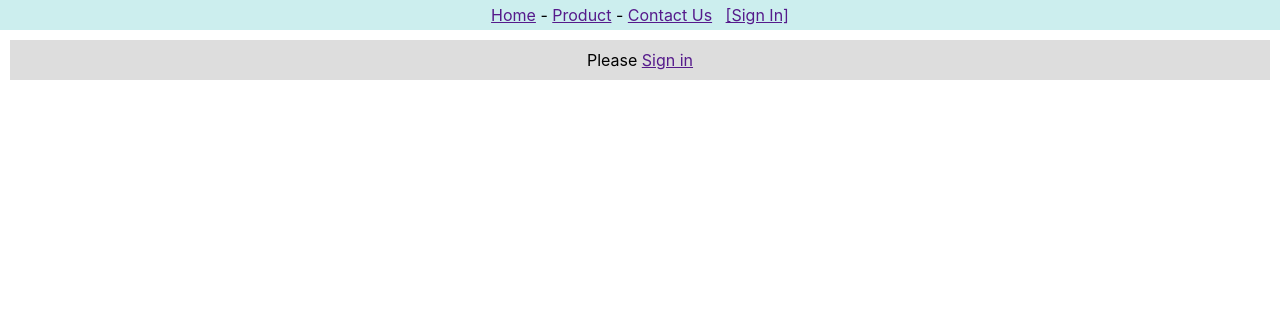
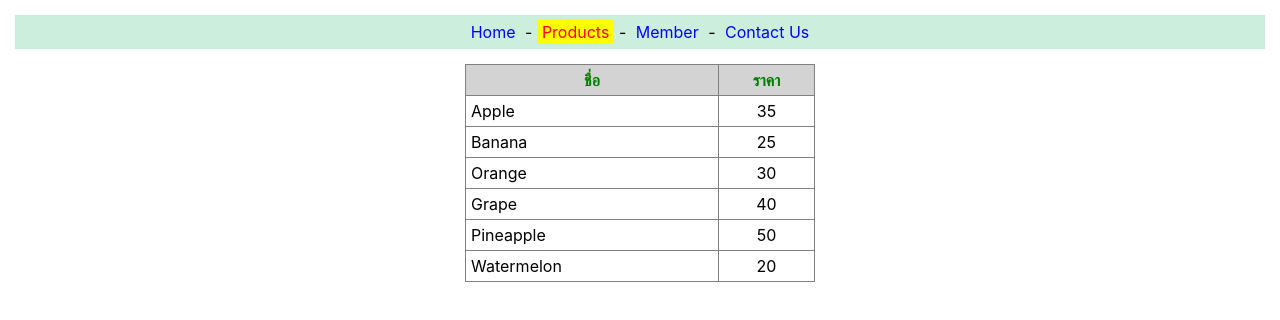
Before and after one commit to Millenniumzz/app, a React (Create React App) app: page /products in a window 1280 px wide. Shown: the top 320 px of the page. Built offline with nearby package versions, Linux system fonts and the light colour scheme.

Commit message:
Link & Routes

```diff
--- a/package.json
+++ b/package.json
@@ -9,6 +9,7 @@
     "@testing-library/user-event": "^13.5.0",
     "react": "^19.1.0",
     "react-dom": "^19.1.0",
+    "react-router-dom": "^7.8.2",
     "react-scripts": "5.0.1",
     "web-vitals": "^2.1.4"
   },
--- a/src/App.js
+++ b/src/App.js
@@ -1,17 +1,8 @@
 import React from 'react';
-import {userContext} from './context'
-import Header2 from './context-header2'
-import Content2 from './context-content2'
+import Router1 from './router1';
 
 
 
 export default function App(){
-  let [user,setUser] = React.useState('');
-  return (
-    <userContext.Provider value={[user,setUser]}>
-      <Header2/>
-      <Content2/>
-    </userContext.Provider>
-  )
-
+  return <Router1/>
 }
--- /dev/null
+++ b/src/home.js
@@ -0,0 +1,12 @@
+import React from "react";
+
+export default function Home(){
+    return(
+        <p style={{textAlign:"center"}}>
+            <h3>ยินดีต้อนรับสู่ React Store</h3>
+            รายชื่อ<a href="/products">สินค้า</a>ที่เรามีจำหน่าย <br/>
+            แต่ท่านต้องเป็น<a href="/member">สมาชิก</a>ก่อนจึงจะสามารถดูรายละเอียดสินค้าได้<br/>
+            หากมีข้อสงสัยกรุณาติดต่อเราได้ที่<a href="/contact">Contact Us</a>
+        </p>
+    )
+}
--- /dev/null
+++ b/src/member.js
@@ -0,0 +1,9 @@
+import React from "react";
+
+export default function Member(){
+    return(
+        <div style={{textAlign:"center"}}>
+            <h1>Member Page</h1>
+        </div>
+    )
+}
--- /dev/null
+++ b/src/navlink.css
@@ -0,0 +1,17 @@
+.nav{
+    background-color: #ced;
+    padding: 7px;
+    text-align: center;
+    margin: 15px;
+}
+.menu{
+    color: blue;
+    text-decoration: none;
+    padding: 2px 5px;
+}
+.active_menu{
+    background-color: yellow;
+    color: red;
+    text-decoration: none;
+    padding: 2px 5px;
+}
--- /dev/null
+++ b/src/product.js
@@ -0,0 +1,26 @@
+import React from "react";
+import './products.css';
+import { Component } from "react";
+
+
+export default class Product extends Component{
+    data = [
+        ['Apple',35],['Banana',25],[ 'Orange',30],['Grape',40],['Pineapple',50],['Watermelon',20]
+    ]
+    render(){
+        return(
+            <table border="1">
+            <tr><th>ชื่อ</th><th>ราคา</th></tr>
+            {this.data.map(d=>{
+                return(
+                    <tr>
+                        <td>{d[0]}</td>
+                        <td>{d[1]}</td>
+                    </tr>
+                )
+            })
+            }
+            </table>
+        )
+    }
+}
--- /dev/null
+++ b/src/products.css
@@ -0,0 +1,15 @@
+table{
+    width: 350px;
+    border-collapse: collapse;
+    margin: auto;
+}
+th{
+    background-color: lightgray;
+    color:green;
+}
+th,td{
+    padding: 5px;
+}
+td:nth-child(2){
+    text-align: center;
+}
--- /dev/null
+++ b/src/router1.js
@@ -0,0 +1,34 @@
+import React from "react";
+import { BrowserRouter as Router,NavLink,Routes,Route } from "react-router-dom";
+import './navlink.css'
+import './products.css';
+import Product from "./product";
+import Home from "./home";
+import Member from "./member";
+
+export default function Router1() {
+    return(
+        <Router>
+            <nav className="nav">
+                <NavLink to='/'
+                className={({isActive})=> isActive ? 'active_menu' : 'menu'}
+                style={({isActive}) => {
+                    return{fontWeight: isActive ? 'bold' : ''};
+                }}>Home</NavLink> -&nbsp;
+                <NavLink to='/products'
+                className={({isActive})=> isActive ? 'active_menu' : 'menu'}>Products</NavLink> -&nbsp;
+                <NavLink to='/member'
+                className={({isActive})=> isActive ? 'active_menu' : 'menu'}>Member</NavLink> -&nbsp;
+                <NavLink to='/contact'
+                className={({isActive})=> isActive ? 'active_menu' : 'menu'}>Contact Us</NavLink>
+            </nav>
+            <Routes style={{margin:'20px'}}>
+                <Route path='/' element={<Home/>}/>
+                <Route path='/products' element={<Product/>}/>
+                <Route path='/member' element={<Member/>}/>
+                <Route path='/contact' element={<h1 style={{textAlign:"center"}}>Contact Us Page</h1>}/>
+                <Route path='*/' element={ <h1 style={{textAlign:"center"}}>404 Not Found</h1> }/>
+            </Routes>
+        </Router>
+    );
+}
```
Also changed, not shown: 1 other file (tests, documents, lock files or other folders).
